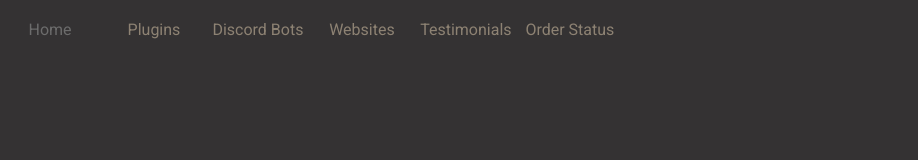
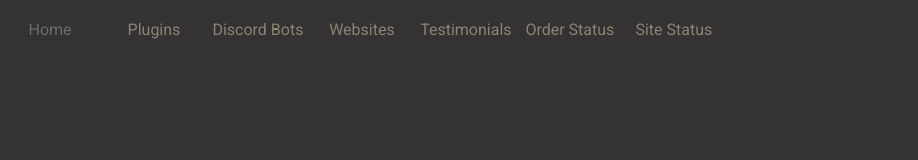
Before and after one commit to boopxyz/boopxyz.github.io, a plain HTML site: page index.html in a window 1280 px wide. Shown: the top 160 px of the page, without its empty margins (0-918 px from the left). Drawn offline with nearby package versions, Linux system fonts and the light colour scheme.

Commit message:
Update index.html

```diff
--- a/index.html
+++ b/index.html
@@ -45,6 +45,9 @@
                 </li>
                 <li>
                     <a href="#commission">Order Status</a>
+                </li>
+                <li>
+                    <a href="https://boop-xyz.statuspage.io/" target="_blank">Site Status</a>
                 </li>
             </ul>
             <a href="#" id="toggle-btn">Menu</a>
```
